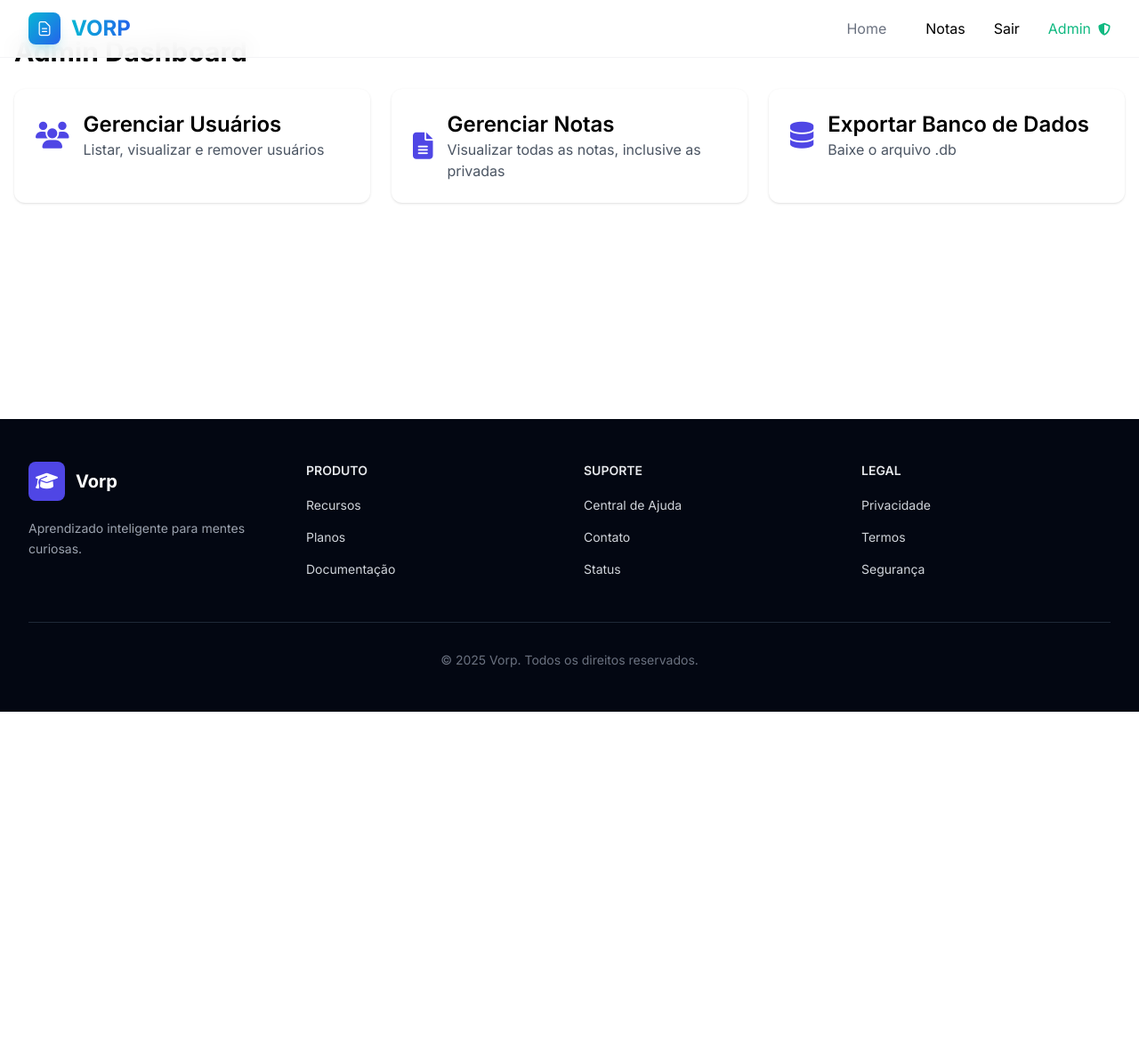
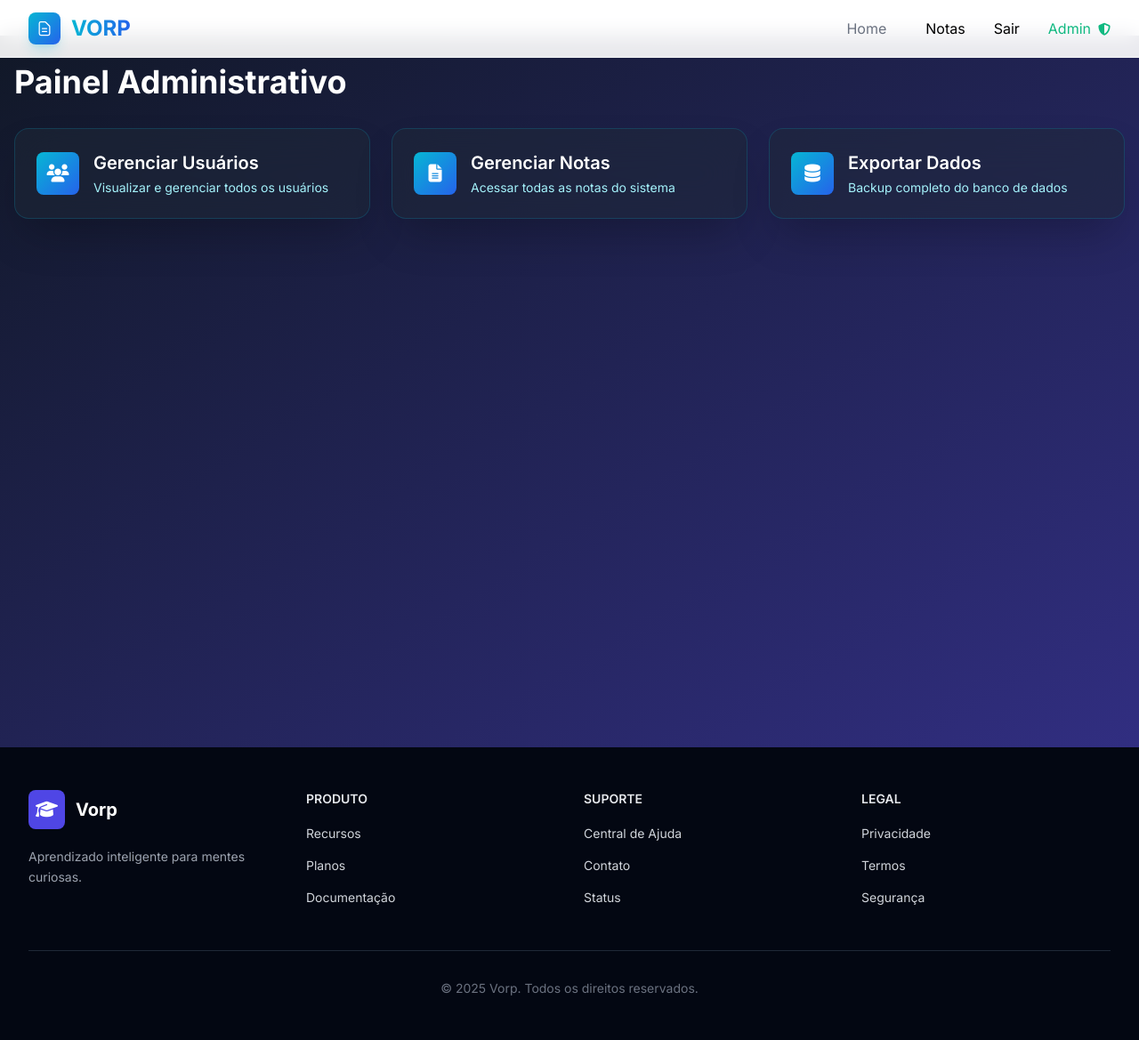
Before and after one commit to CaioXTSY/vorp, a Flask app: page /admin in a window 1280 px wide. Shown: the whole page at 89% size. Before the commit the page ends 800 px from the top, so only its background shows below. Run offline with Flask 3, Linux system fonts and the light colour scheme; the visitor is signed in with stand-in values (Sample User, id 1); data that the repository does not hold is empty; some libraries are stand-ins or nearby versions.

Commit message:
Revamp admin dashboard with new branding, enhanced UI elements, and improved user experience

```diff
--- a/templates/admin.html
+++ b/templates/admin.html
@@ -1,66 +1,101 @@
 {% extends "base.html" %}
-{% block title %}Admin Dashboard - CAIOBOOK{% endblock %}
+{% block title %}Admin Dashboard - Vorp{% endblock %}
 
 {% block content %}
-<div class="container mx-auto px-4 py-8">
-  <h1 class="text-3xl font-bold mb-6">Admin Dashboard</h1>
-  <div class="grid grid-cols-1 md:grid-cols-3 gap-6">
+<div class="min-h-screen bg-gradient-to-br from-gray-900 to-indigo-900 px-4 py-8">
+  <div class="max-w-7xl mx-auto">
+    <h1 class="text-4xl font-bold text-white mb-8" data-aos="fade-down">Painel Administrativo</h1>
+
+    <!-- Cards de Ação -->
+    <div class="grid grid-cols-1 md:grid-cols-3 gap-6 mb-12" data-aos="fade-up" data-aos-delay="200">
       <!-- Gerenciar Usuários -->
-    <a href="{{ url_for('admin_users') }}" class="block p-6 bg-white rounded-xl shadow hover:shadow-lg transition">
+      <a href="{{ url_for('admin_users') }}"
+         class="group relative bg-gray-800/50 border border-cyan-500/20 rounded-2xl p-6 backdrop-blur-xl hover:border-cyan-400/40
+                transition-all duration-300 hover:-translate-y-1.5 shadow-2xl hover:shadow-cyan-500/20">
         <div class="flex items-center space-x-4">
-        <i class="fas fa-users text-indigo-600 text-3xl"></i>
+          <div class="shrink-0">
+            <div class="w-12 h-12 rounded-lg bg-gradient-to-br from-cyan-500 to-blue-600 flex items-center justify-center
+                        transform transition group-hover:rotate-12">
+              <i class="fas fa-users text-white text-xl"></i>
+            </div>
+          </div>
           <div>
-          <h2 class="text-2xl font-semibold">Gerenciar Usuários</h2>
-          <p class="text-gray-600">Listar, visualizar e remover usuários</p>
+            <h2 class="text-xl font-semibold text-white mb-1">Gerenciar Usuários</h2>
+            <p class="text-sm text-cyan-200">Visualizar e gerenciar todos os usuários</p>
           </div>
         </div>
       </a>
+
       <!-- Gerenciar Notas -->
-    <a href="{{ url_for('admin_notes') }}" class="block p-6 bg-white rounded-xl shadow hover:shadow-lg transition">
+      <a href="{{ url_for('admin_notes') }}"
+         class="group relative bg-gray-800/50 border border-cyan-500/20 rounded-2xl p-6 backdrop-blur-xl hover:border-cyan-400/40
+                transition-all duration-300 hover:-translate-y-1.5 shadow-2xl hover:shadow-cyan-500/20">
         <div class="flex items-center space-x-4">
-        <i class="fas fa-file-alt text-indigo-600 text-3xl"></i>
+          <div class="shrink-0">
+            <div class="w-12 h-12 rounded-lg bg-gradient-to-br from-cyan-500 to-blue-600 flex items-center justify-center
+                        transform transition group-hover:rotate-12">
+              <i class="fas fa-file-alt text-white text-xl"></i>
+            </div>
+          </div>
           <div>
-          <h2 class="text-2xl font-semibold">Gerenciar Notas</h2>
-          <p class="text-gray-600">Visualizar todas as notas, inclusive as privadas</p>
+            <h2 class="text-xl font-semibold text-white mb-1">Gerenciar Notas</h2>
+            <p class="text-sm text-cyan-200">Acessar todas as notas do sistema</p>
           </div>
         </div>
       </a>
-    <!-- Exportar Banco de Dados -->
-    <a href="{{ url_for('export_db') }}" class="block p-6 bg-white rounded-xl shadow hover:shadow-lg transition">
+
+      <!-- Exportar Banco -->
+      <a href="{{ url_for('export_db') }}"
+         class="group relative bg-gray-800/50 border border-cyan-500/20 rounded-2xl p-6 backdrop-blur-xl hover:border-cyan-400/40
+                transition-all duration-300 hover:-translate-y-1.5 shadow-2xl hover:shadow-cyan-500/20">
         <div class="flex items-center space-x-4">
-        <i class="fas fa-database text-indigo-600 text-3xl"></i>
+          <div class="shrink-0">
+            <div class="w-12 h-12 rounded-lg bg-gradient-to-br from-cyan-500 to-blue-600 flex items-center justify-center
+                        transform transition group-hover:rotate-12">
+              <i class="fas fa-database text-white text-xl"></i>
+            </div>
+          </div>
           <div>
-          <h2 class="text-2xl font-semibold">Exportar Banco de Dados</h2>
-          <p class="text-gray-600">Baixe o arquivo .db</p>
+            <h2 class="text-xl font-semibold text-white mb-1">Exportar Dados</h2>
+            <p class="text-sm text-cyan-200">Backup completo do banco de dados</p>
           </div>
         </div>
       </a>
     </div>
 
+    <!-- Tabela de Notas Recentes -->
     {% if notes %}
-  <div class="mt-12">
-    <h2 class="text-xl font-semibold mb-4">Notas Recentes</h2>
-    <div class="overflow-x-auto">
-      <table class="min-w-full bg-white border border-gray-200">
+    <div class="bg-gray-800/50 border border-cyan-500/20 rounded-2xl backdrop-blur-xl p-6 shadow-2xl"
+         data-aos="fade-up">
+      <h2 class="text-2xl font-semibold text-white mb-6">Notas Recentes</h2>
+      <div class="overflow-x-auto rounded-xl">
+        <table class="w-full border-collapse">
           <thead>
-          <tr>
-            <th class="px-4 py-2 border-b">ID</th>
-            <th class="px-4 py-2 border-b">Título</th>
-            <th class="px-4 py-2 border-b">Autor</th>
-            <th class="px-4 py-2 border-b">Atualizado em</th>
-            <th class="px-4 py-2 border-b">Público?</th>
+            <tr class="bg-gradient-to-r from-cyan-500/10 to-blue-600/10">
+              <th class="px-6 py-4 text-left text-cyan-400 font-medium">ID</th>
+              <th class="px-6 py-4 text-left text-cyan-400 font-medium">Título</th>
+              <th class="px-6 py-4 text-left text-cyan-400 font-medium">Autor</th>
+              <th class="px-6 py-4 text-left text-cyan-400 font-medium">Atualização</th>
+              <th class="px-6 py-4 text-left text-cyan-400 font-medium">Visibilidade</th>
             </tr>
           </thead>
           <tbody>
             {% for note in notes %}
-          <tr class="hover:bg-gray-50">
-            <td class="px-4 py-2 border-b">{{ note.id }}</td>
-            <td class="px-4 py-2 border-b">
-              <a href="{{ url_for('view_note', note_id=note.id) }}" class="text-indigo-600 hover:underline">{{ note.title }}</a>
+            <tr class="border-b border-cyan-500/10 hover:bg-cyan-500/5 transition-colors">
+              <td class="px-6 py-4 text-cyan-200">{{ note.id }}</td>
+              <td class="px-6 py-4">
+                <a href="{{ url_for('view_note', note_id=note.id) }}"
+                   class="text-white hover:text-cyan-400 transition-colors">
+                  {{ note.title }}
+                </a>
               </td>
-            <td class="px-4 py-2 border-b">{{ note.user.username }}</td>
-            <td class="px-4 py-2 border-b">{{ note.updated_at|datetime_format }}</td>
-            <td class="px-4 py-2 border-b">{{ 'Sim' if note.is_public else 'Não' }}</td>
+              <td class="px-6 py-4 text-cyan-200">{{ note.user.username }}</td>
+              <td class="px-6 py-4 text-cyan-200">{{ note.updated_at|datetime_format }}</td>
+              <td class="px-6 py-4">
+                <span class="px-3 py-1 rounded-full text-sm {{ 'bg-green-500/20 text-green-400' if note.is_public else 'bg-red-500/20 text-red-400' }}">
+                  {{ 'Pública' if note.is_public else 'Privada' }}
+                </span>
+              </td>
             </tr>
             {% endfor %}
           </tbody>
@@ -69,4 +104,5 @@
     </div>
     {% endif %}
   </div>
+</div>
 {% endblock %}
--- a/templates/base.html
+++ b/templates/base.html
@@ -1,9 +1,6 @@
 <!DOCTYPE html>
 <html lang="pt-br" x-data="{ mobileMenuOpen: false, isScrolled: false }"
       :class="{ 'dark': darkMode }" class="scroll-smooth">
-
-
-  <link rel="icon" type="image/png" href="{{ url_for('static', filename='/vorp.png') }}">
 <head>
   <meta charset="UTF-8">
   <title>{% block title %}{% endblock %}</title>
@@ -223,8 +220,8 @@
   </div>
 
   <!-- Conteúdo Principal -->
-  <main class="flex-grow pt-2">
-    <div class=" sm:px-1200 ">
+  <main class="flex-grow pt-10"> <!-- Alterado de pt-2 para pt-20 para adicionar distância do header -->
+    <div class="sm:px-1200"></div>
       <!-- Mensagens Flash Modernas -->
       {% with messages = get_flashed_messages(with_categories=true) %}
         {% if messages %}
```
Lines whose indentation alone changed are shown as unchanged.
